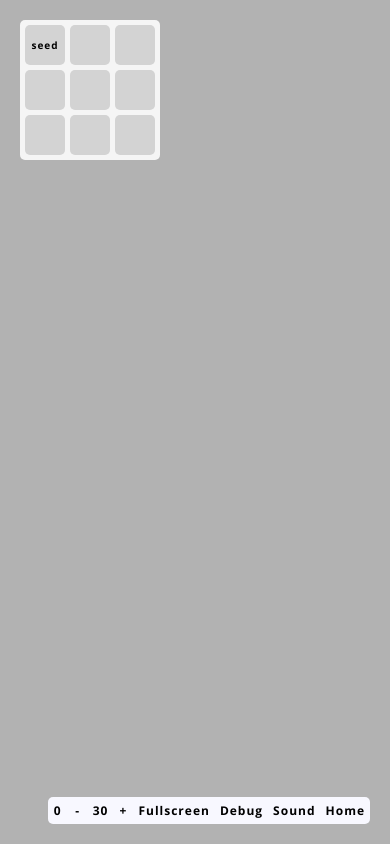
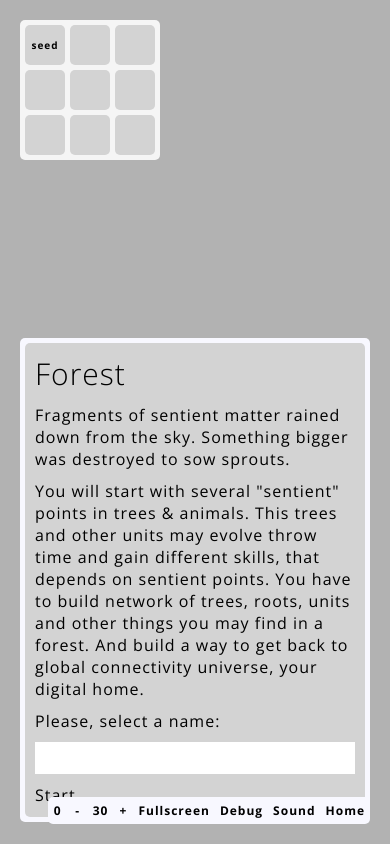
Before and after one commit to mpakunderscore/forest, a React app: page / in a window 390 px wide. Built offline with nearby package versions, Linux system fonts and the light colour scheme; no server answers.

Commit message:
Update UI

```diff
--- a/src/components/overlay/Controls.tsx
+++ b/src/components/overlay/Controls.tsx
@@ -36,7 +36,7 @@ const Controls = (props) => {
             }}>{cellSize}</div>
 
             <div onClick={() => {
-                if (cellSize < 60) {
+                if (cellSize < 80) {
                     setCellSize(cellSize + 10)
                     if (selectedItem)
                         centerView(selectedItem)
--- a/src/components/overlay/ItemView.tsx
+++ b/src/components/overlay/ItemView.tsx
@@ -80,6 +80,10 @@ const ItemView = (props) => {
 
             </div>
 
+            <div className={'text item-controls'}>
+                <div>Network inventory</div>
+            </div>
+
             {/*<div className={'text item-controls'}>*/}
             {/*    <div className={'button'} onClick={() => {*/}
             {/*        centerView(item)*/}
@@ -90,13 +94,18 @@ const ItemView = (props) => {
             {/*</div>*/}
 
             <div className={'text item-controls'}>
-                <div className={'button'} onClick={() => {}}>Upgrade</div>
-                <div onClick={() => {}}>{item.level + ' > ' + (item.level + 1)}</div>
+                <div className={'button'} onClick={() => {}}>Upgrade to {(item.level + 1)}</div>
+                <div onClick={() => {}}>{'300 Water'}</div>
             </div>
 
             <div className={'text item-controls'}>
-                <div>Seed</div>
-                <div>Root</div>
+                <div className={'button'}>Seed</div>
+                <div>30:33</div>
+            </div>
+
+            <div className={'text item-controls'}>
+                <div className={'button'}>Root</div>
+                <div>100 Water</div>
             </div>
 
             {selectedItem.user !== '' && <div className={'text item-controls'}>
--- a/src/components/overlay/Overlay.tsx
+++ b/src/components/overlay/Overlay.tsx
@@ -5,6 +5,7 @@ import ItemView from "./ItemView";
 import {MapContext} from "../../context/MapContext";
 import Inventory from "./Inventory";
 import {UserContext} from "../../context/UserContext";
+import Welcome from "./Welcome";
 
 const Overlay = (props) => {
 
@@ -17,6 +18,8 @@ const Overlay = (props) => {
     return (
         <div className={'overlay'}>
 
+            <Welcome/>
+
             <Inventory/>
 
             {selectedItem && <ItemView map={props.map}/>}
--- /dev/null
+++ b/src/components/overlay/Welcome.tsx
@@ -0,0 +1,26 @@
+import React, {useContext, useState} from "react";
+import {MapContext} from "../../context/MapContext";
+
+const Welcome = (props) => {
+
+    // const {cellSize, setCellSize, isCoordinates, showCoordinates} = useContext(MapContext)
+
+    // let [inventory, setInventory] = useState(['seed', '', '', '', '', '', '', '', ''])
+    // let [selectedInventory, setSelectedInventory] = useState(-1)
+
+    return (
+        <div className={'welcome'}>
+            <div>
+                {/*<img src={'./images/red.png'}/>*/}
+                <div className={'title'}>Forest</div>
+                <div className={'text'}>Fragments of sentient matter rained down from the sky. Something bigger was destroyed to sow sprouts.</div>
+                <div className={'text'}>You will start with several "sentient" points in trees & animals. This trees and other units may evolve throw time and gain different skills, that depends on sentient points. You have to build network of trees, roots, units and other things you may find in a forest. And build a way to get back to global connectivity universe, your digital home.</div>
+                <div className={'text'}>Please, select a name:</div>
+                <input spellCheck={false}/>
+                <div className={'text button'}>Start</div>
+            </div>
+        </div>
+    )
+}
+
+export default Welcome
--- a/src/css/overlay.css
+++ b/src/css/overlay.css
@@ -72,6 +72,7 @@
 
 .title {
     padding: 10px;
+
 }
 
 .cell .coordinates {
@@ -173,14 +174,68 @@
     cursor: pointer;
 }
 
+.welcome {
+    position: fixed;
+    top: 20%;
+    left: 0;
+    right: 0;
+    margin: auto;
+    width: 400px;
+    /*height: 200px;*/
+
+    overflow: hidden;
+    border-radius: 5px;
+
+    background-color: ghostwhite;
+}
+
+.welcome > div {
+    margin: 5px;
+    border-radius: 5px;
+    background-color: lightgray;
+    padding-bottom: 1px;
+}
+
+.welcome img {
+    /*width: calc(100% - 10px);*/
+    /*height: calc(100% - 10px);*/
+    margin: 5px;
+    border-radius: 5px;
+    /*height: 100px;*/
+}
+
+.welcome .title {
+    font-size: 30px;
+    font-weight: 300;
+    padding-bottom: 0;
+}
+
+.welcome .text {
+    margin: 10px;
+}
+
+.welcome input {
+    font-family: 'Open Sans', sans-serif;
+    font-size: 16px;
+    margin: 0 10px;
+    padding: 5px 5px 5px 10px;
+    width: calc(100% - 20px);
+}
+
 
 @media only screen and (max-width: 600px) {
     .item {
         width: auto;
+        height: auto;
         /*top: unset;*/
         left: var(--main-padding);
         top: 40%;
         /*bottom: var(--main-padding);*/
         /*left: var(--main-padding);*/
     }
+    .welcome {
+        top: 40%;
+        width: calc(100% - 40px);
+        height: auto;
+    }
 }
```
Also changed, not shown: public/images/favicon.png, 1 other file (tests, documents, lock files or other folders).
